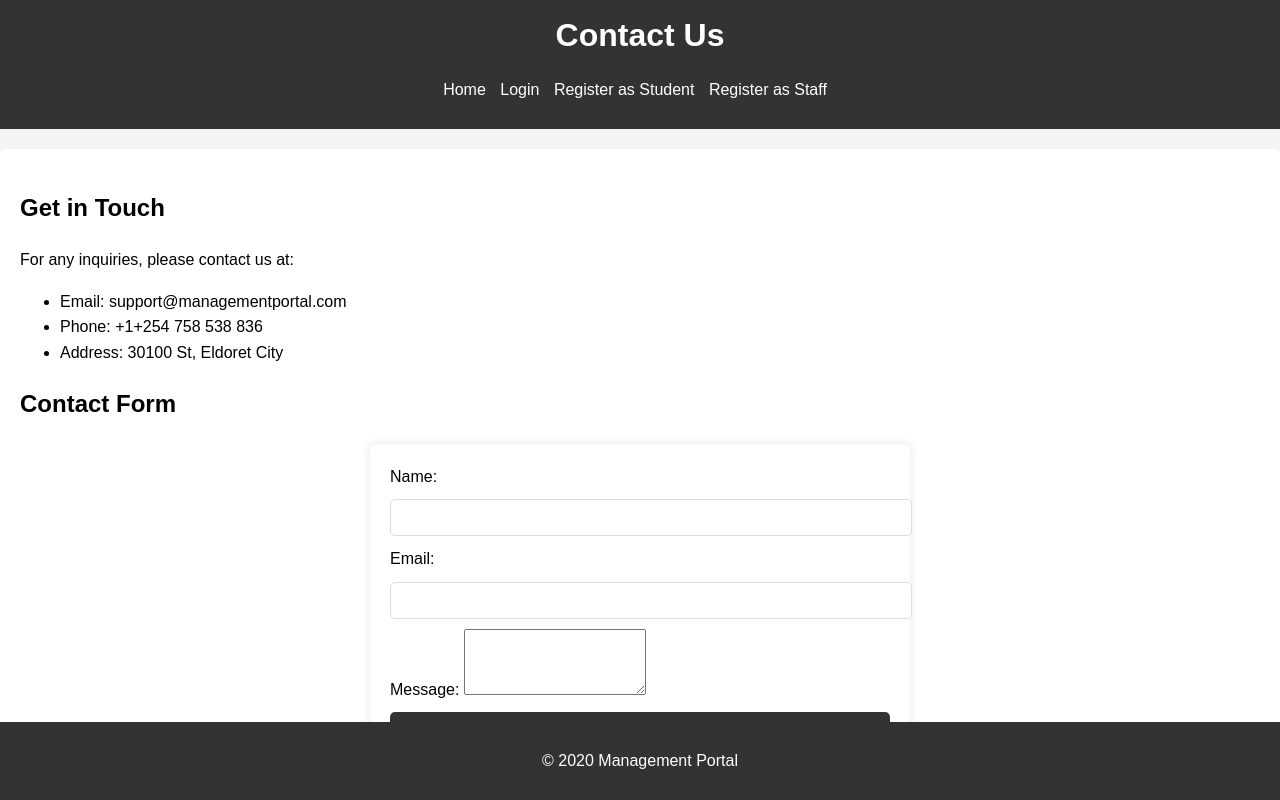
After one commit to metroliv/schoolportal-main, a Django app: template authorization/templates/contact.html in a window 1280 px wide. The commit adds this page. Run offline with Django 5.2, Linux system fonts and the light colour scheme; the template is opened without the code that fills it: most values are stand-ins (such as "Sample title", 1, 10 or a date in 2020); parts of the project's set-up code (start-up, migrations or seed data) failed here and were passed over.

Commit message:
update_home-page

```diff
--- /dev/null
+++ b/authorization/templates/contact.html
@@ -0,0 +1,53 @@
+<!DOCTYPE html>
+<html lang="en">
+<head>
+    {% load static %}
+    <meta charset="UTF-8">
+    <meta name="viewport" content="width=device-width, initial-scale=1.0">
+    <title>Contact Us</title>
+    <link rel="stylesheet" href="{% static 'css/styles.css' %}">
+</head>
+<body>
+    <header>
+        <h1>Contact Us</h1>
+        <nav>
+            <ul>
+                <li><a href="{% url 'home' %}">Home</a></li>
+                <li><a href="{% url 'login' %}">Login</a></li>
+                <li><a href="{% url 'register_student' %}">Register as Student</a></li>
+                <li><a href="{% url 'register_staff' %}">Register as Staff</a></li>
+            </ul>
+        </nav>
+    </header>
+    <main>
+        <section class="contact-info">
+            <h2>Get in Touch</h2>
+            <p>For any inquiries, please contact us at:</p>
+            <ul>
+                <li>Email: support@managementportal.com</li>
+                <li>Phone: +1+254 758 538 836</li>
+                <li>Address: 30100 St, Eldoret City</li>
+            </ul>
+        </section>
+        <section class="contact-form">
+            <h2>Contact Form</h2>
+            <form action="{% url 'contact_form_submit' %}" method="post">
+                {% csrf_token %}
+                <label for="name">Name:</label>
+                <input type="text" id="name" name="name" required>
+
+                <label for="email">Email:</label>
+                <input type="email" id="email" name="email" required>
+
+                <label for="message">Message:</label>
+                <textarea id="message" name="message" rows="4" required></textarea>
+
+                <button type="submit" class="btn btn-primary">Send</button>
+            </form>
+        </section>
+    </main>
+    <footer>
+        <p>&copy; {{ current_year }} Management Portal</p>
+    </footer>
+</body>
+</html>
--- a/authorization/urls.py
+++ b/authorization/urls.py
@@ -11,6 +11,6 @@ urlpatterns = [
     path('dashboard/staff/', views.staff_dashboard, name='staff_dashboard'),
     path('system/church/', views.church_system, name='church_system'),
     path('system/corporate/', views.corporate_system, name='corporate_system'),
-    path('contact/', views.contact, name='contact'),
+    path('contact/', views.contact, name='contact')
     path('acquire/', views.acquire_system, name='acquire_system'),  # New URL pattern
 ]
```
Also changed, not shown: authorization/templates/home.html (+50 -1 lines).
